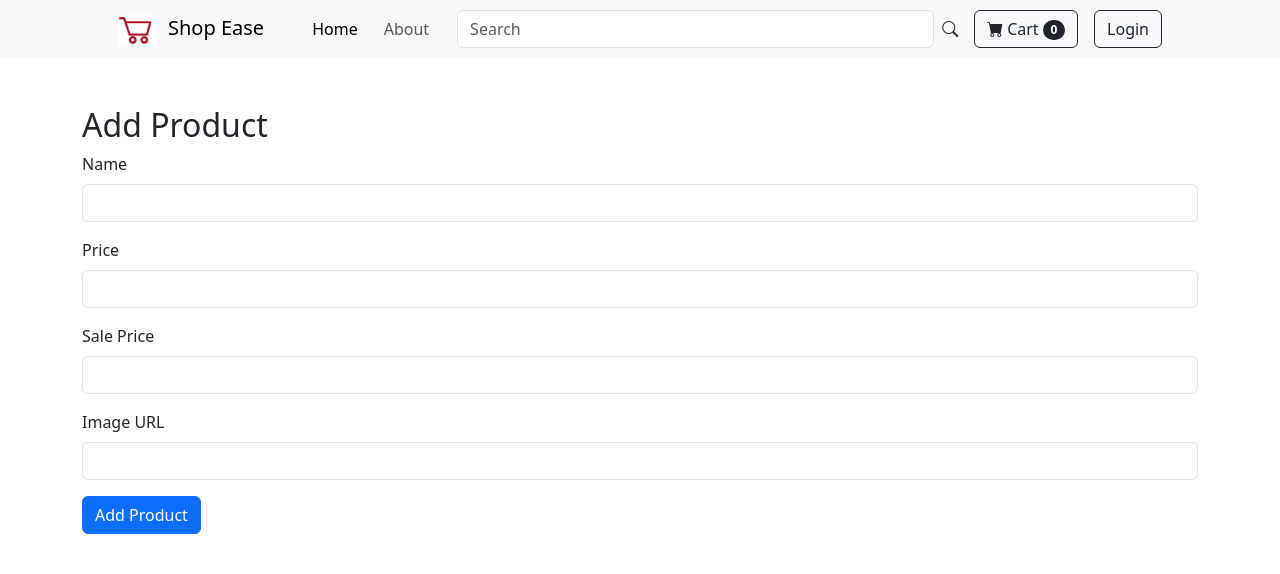
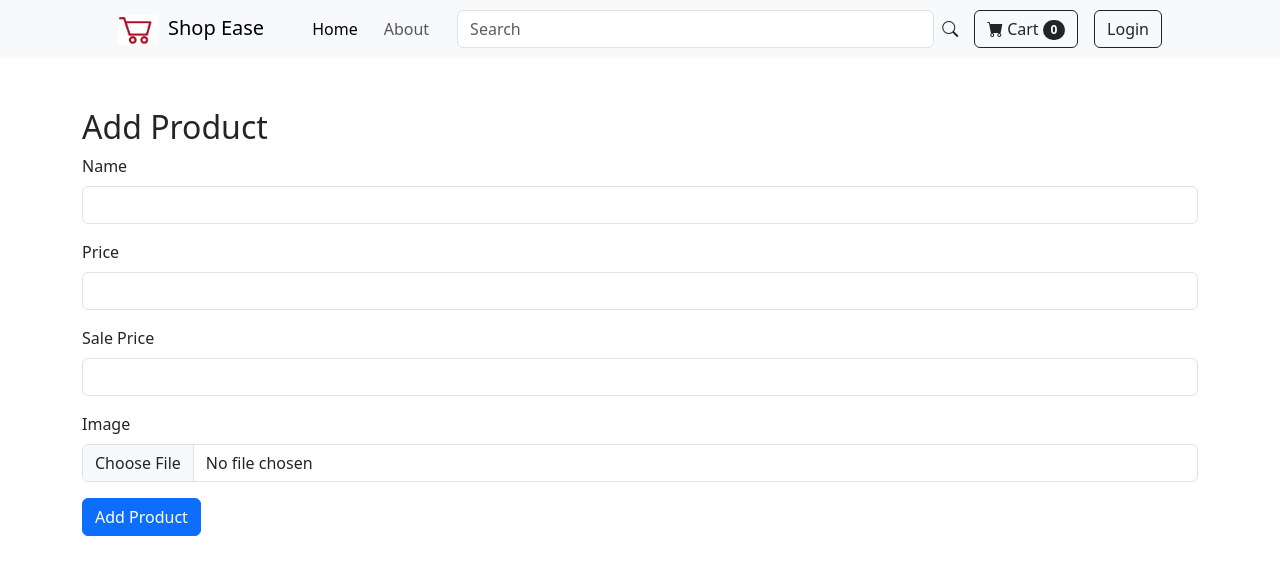
Before and after one commit to ss35789/ShopEase-FR, a React (Create React App) app: page /admin/add-product in a window 1280 px wide. Shown: the top 574 px of the page. Built offline with nearby package versions, Linux system fonts and the light colour scheme.

Commit message:
상품 등록시 이미지 업로드

```diff
--- a/package.json
+++ b/package.json
@@ -11,6 +11,7 @@
     "bootstrap-icons": "^1.11.3",
     "react": "^18.3.1",
     "react-dom": "^18.3.1",
+    "react-dropzone": "^14.2.3",
     "react-router-dom": "^6.24.0",
     "react-scripts": "5.0.1",
     "styled-components": "^6.1.11",
--- a/src/pages/AddProduct.js
+++ b/src/pages/AddProduct.js
@@ -1,24 +1,60 @@
 import React, { useState } from 'react';
 import { useNavigate } from 'react-router-dom';
 import axios from '../api/axios';
+import styled from 'styled-components';
+
+const Container = styled.div`
+  margin-top: 50px;
+`;
+
+const ImgPreview = styled.img`
+  max-width: 100%;
+  max-height: 200px;
+  margin-top: 10px;
+`;
+
+const RemoveButton = styled.button`
+  display: block;
+  margin-top: 10px;
+`;
 
 function AddProduct() {
     const navigate = useNavigate();
     const [name, setName] = useState('');
     const [price, setPrice] = useState('');
     const [salePrice, setSalePrice] = useState('');
-    const [img, setImg] = useState('');
+    const [img, setImg] = useState(null);
+
+    const handleImageUpload = (event) => {
+        const file = event.target.files[0];
+        if (file) {
+            setImg(file);
+        }
+    };
+
+    const handleRemoveImage = () => {
+        setImg(null);
+    };
 
     const handleSubmit = async (event) => {
         event.preventDefault();
+        const formData = new FormData();
+        const itemDTO = {
+            name,
+            price,
+            salePrice,
+        };
+        formData.append('itemDTO', new Blob([JSON.stringify(itemDTO)], { type: 'application/json' }));
+        if (img) {
+            formData.append('img', img);
+        }
+
         try {
-            const newProduct = {
-                name,
-                price: parseInt(price),
-                salePrice: salePrice ? parseInt(salePrice) : null,
-                img
-            };
-            await axios.post('/api/items', newProduct);
+            await axios.post('/api/items', formData, {
+                headers: {
+                    'Content-Type': 'multipart/form-data'
+                }
+            });
             navigate('/');
         } catch (error) {
             console.error('There was an error adding the product!', error);
@@ -26,7 +62,7 @@ function AddProduct() {
     };
 
     return (
-        <div className="container mt-5">
+        <Container className="container">
             <h2>Add Product</h2>
             <form onSubmit={handleSubmit}>
                 <div className="mb-3">
@@ -42,12 +78,18 @@ function AddProduct() {
                     <input type="number" className="form-control" id="salePrice" value={salePrice} onChange={(e) => setSalePrice(e.target.value)} />
                 </div>
                 <div className="mb-3">
-                    <label htmlFor="img" className="form-label">Image URL</label>
-                    <input type="text" className="form-control" id="img" value={img} onChange={(e) => setImg(e.target.value)} />
+                    <label htmlFor="img" className="form-label">Image</label>
+                    <input type="file" className="form-control" id="img" onChange={handleImageUpload} />
+                    {img && (
+                        <div>
+                            <ImgPreview src={URL.createObjectURL(img)} alt="Preview" />
+                            <RemoveButton type="button" className="btn btn-danger" onClick={handleRemoveImage}>Remove Image</RemoveButton>
+                        </div>
+                    )}
                 </div>
                 <button type="submit" className="btn btn-primary">Add Product</button>
             </form>
-        </div>
+        </Container>
     );
 }
 
```
Also changed, not shown: 1 other file (tests, documents, lock files or other folders).
